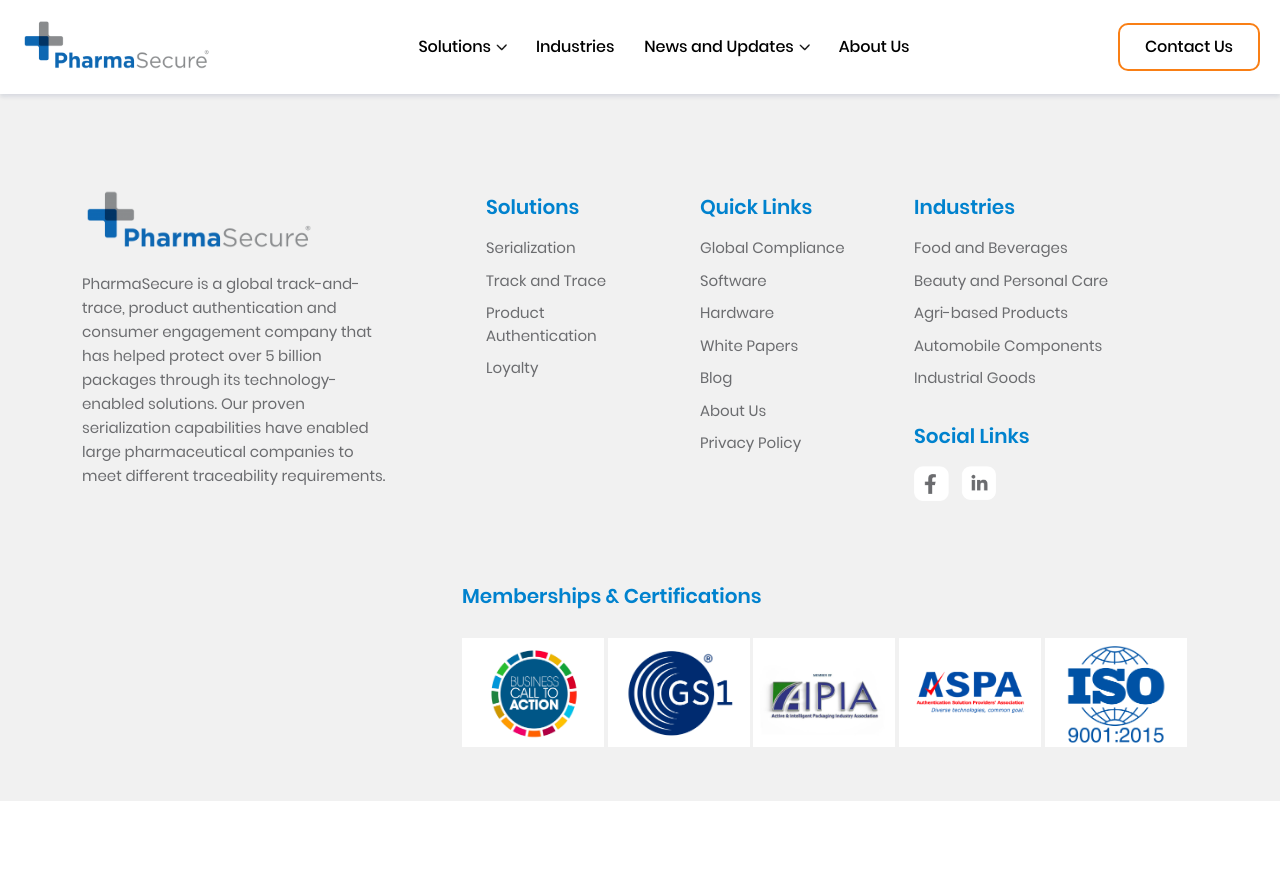
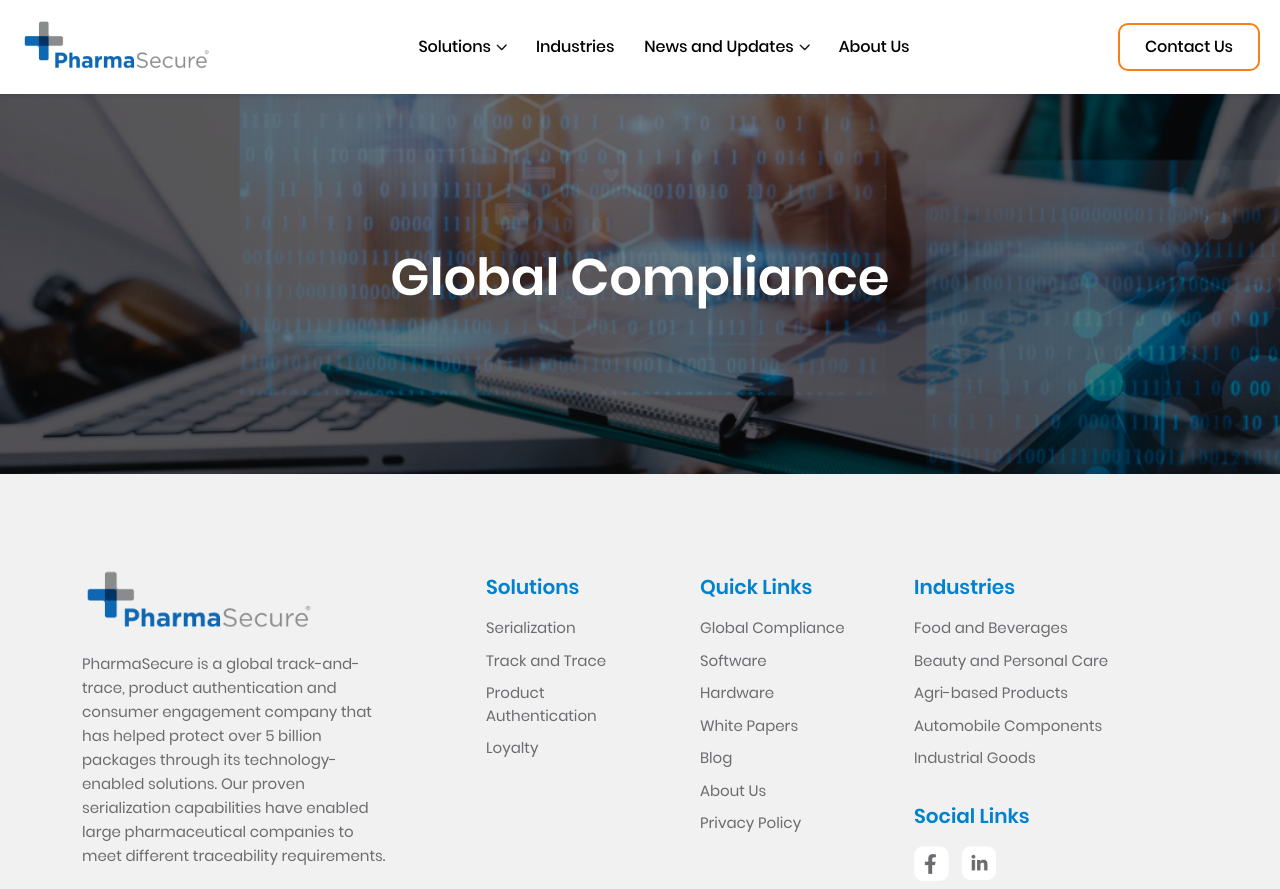
Before and after one commit to codingclap/pharmasecue, a plain HTML site: page global-compliance.html in a window 1280 px wide. Shown: the top 889 px of the page. Before the commit the page ends 801 px from the top, so only its background shows below. Drawn offline with nearby package versions, Linux system fonts and the light colour scheme.

Commit message:
subpages updated

```diff
--- a/global-compliance.html
+++ b/global-compliance.html
@@ -97,7 +97,35 @@
 
 
 
+  <!---------------------- Section 1 ---------------------->
+  <style>
+    #section-1 {
+      min-height: 0px;
+      padding-block: 0em;
+      background: #242424;
+      min-height: 380px;
+      position: relative;
+      margin-bottom: 0em;
+      position: relative;
+      background-image: url('images/serialization-banner.png');
+      background-repeat: no-repeat;
+      background-size: cover;
+    }
+  </style>
+  <section id="section-1" class="overflow-hidden">
+    <!-- <video autoplay muted loop>
+    <source src="https://www.pharmasecure.com/wp-content/uploads/2022/01/Untitled.mp4" type="video/mp4" />
+  </video> -->
+    <div class="phar-overlay"></div>
+    <div class="phar-content text-center">
+      <h1 data-heading="4em" data-color="white" data-font-style="popping-semibold" line-height="1.3em">Global Compliance
+      </h1>
 
+    </div>
+
+  </section>
+
+  <!---------------------- Section 1 ---------------------->
 
 
   <!----------------------  Footer Section --------------------->
```
Also changed, not shown: hardware.html (+31 -0 lines), software.html (+31 -0 lines).
